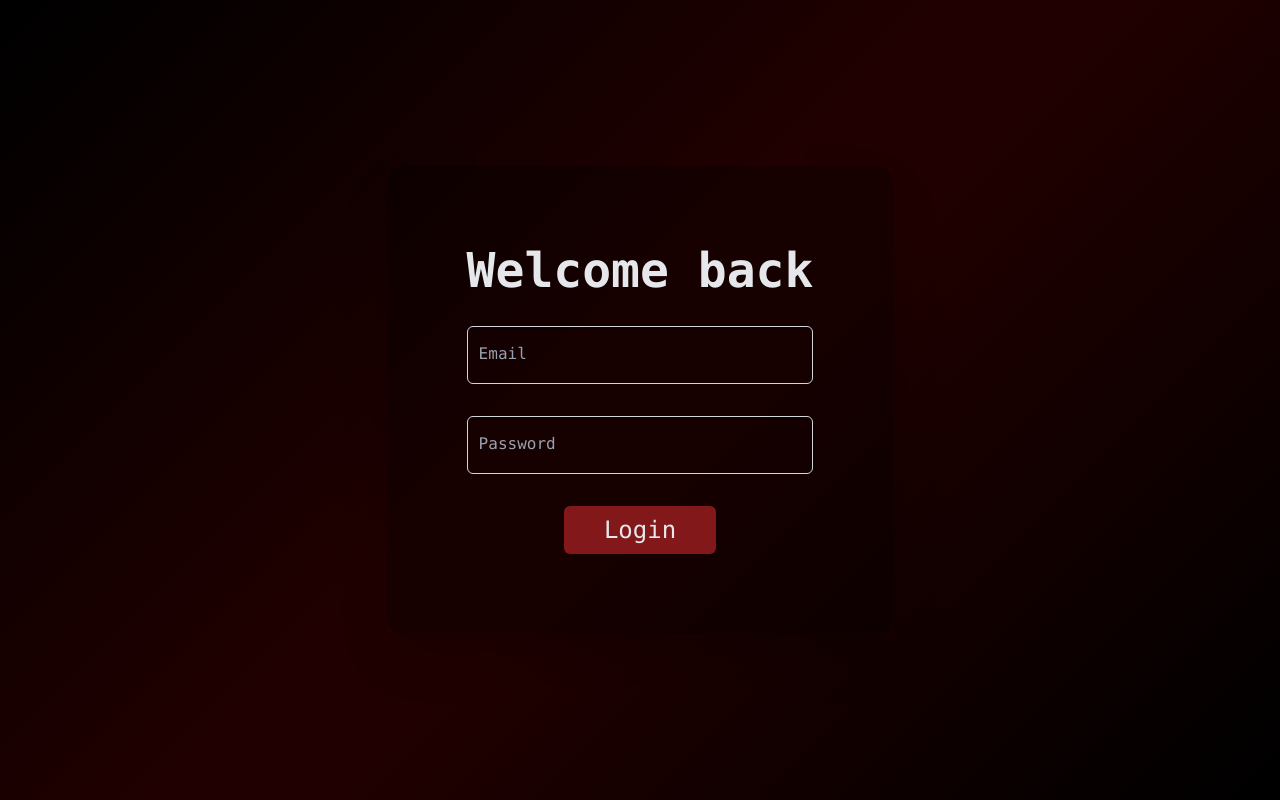
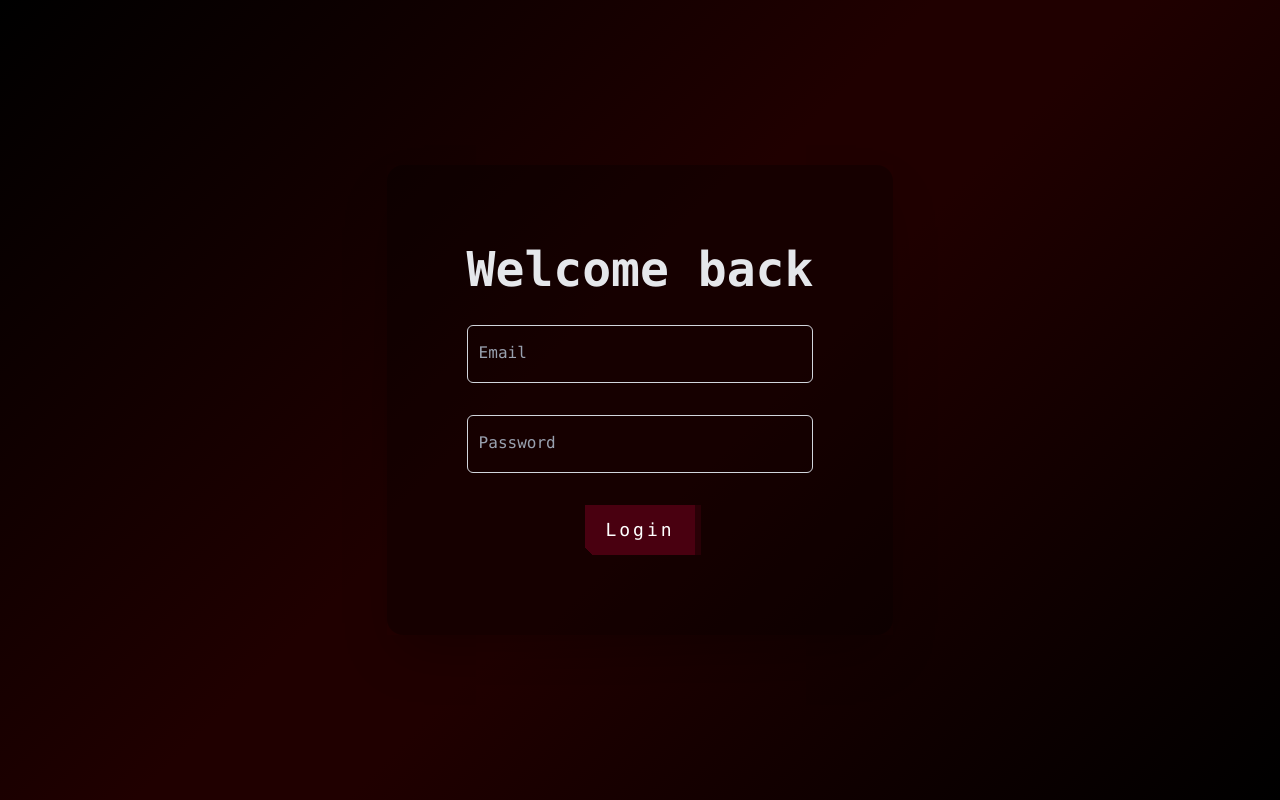
Before and after one commit to itsnathyall/MediaHosting, a React (Vite) app: page / in a window 1280 px wide. Built offline with nearby package versions, Linux system fonts and the light colour scheme.

Commit message:
added glitch effect button

```diff
--- /dev/null
+++ b/src/button.css
@@ -0,0 +1,94 @@
+.glitch,
+.glitch::after {
+ padding: 16px 20px;
+ font-size: 18px;
+ background: linear-gradient(45deg, transparent 5%, #490010 5%);
+ border: 0;
+ color: #fff;
+ letter-spacing: 3px;
+ line-height: 1;
+ box-shadow: 6px 0px 0px #290006;
+ outline: transparent;
+ position: relative;
+}
+
+.glitch::after {
+ --slice-0: inset(50% 50% 50% 50%);
+ --slice-1: inset(80% -6px 0 0);
+ --slice-2: inset(50% -6px 30% 0);
+ --slice-3: inset(10% -6px 85% 0);
+ --slice-4: inset(40% -6px 43% 0);
+ --slice-5: inset(80% -6px 5% 0);
+ content: "HOVER ME";
+ display: block;
+ position: absolute;
+ top: 0;
+ left: 0;
+ right: 0;
+ bottom: 0;
+ background: linear-gradient(45deg, transparent 3%, #00e6f6 3%, #00e6f6 5%, #490010 5%);
+ text-shadow: -3px -3px 0px #f8f005, 3px 3px 0px #00e6f6;
+ clip-path: var(--slice-0);
+}
+
+.glitch:hover::after {
+ animation: 1s glitch;
+ animation-timing-function: steps(2, end);
+}
+
+@keyframes glitch {
+ 0% {
+  clip-path: var(--slice-1);
+  transform: translate(-20px, -10px);
+ }
+
+ 10% {
+  clip-path: var(--slice-3);
+  transform: translate(10px, 10px);
+ }
+
+ 20% {
+  clip-path: var(--slice-1);
+  transform: translate(-10px, 10px);
+ }
+
+ 30% {
+  clip-path: var(--slice-3);
+  transform: translate(0px, 5px);
+ }
+
+ 40% {
+  clip-path: var(--slice-2);
+  transform: translate(-5px, 0px);
+ }
+
+ 50% {
+  clip-path: var(--slice-3);
+  transform: translate(5px, 0px);
+ }
+
+ 60% {
+  clip-path: var(--slice-4);
+  transform: translate(5px, 10px);
+ }
+
+ 70% {
+  clip-path: var(--slice-2);
+  transform: translate(-10px, 10px);
+ }
+
+ 80% {
+  clip-path: var(--slice-5);
+  transform: translate(20px, -10px);
+ }
+
+ 90% {
+  clip-path: var(--slice-1);
+  transform: translate(-10px, 0px);
+ }
+
+ 100% {
+  clip-path: var(--slice-1);
+  transform: translate(0);
+ }
+}
--- a/src/components/LoginButton.jsx
+++ b/src/components/LoginButton.jsx
@@ -1,5 +1,7 @@
+import '../button.css'
+
 export default function LoginButton(){
     return(
-        <button className='px-10 py-2 text-2xl rounded-md text-gray-200 hover:text-gray-400 bg-red-900 hover:bg-red-950'>Login</button>
-    )
+        <button className="glitch">Login</button>
+ )
 }
```
